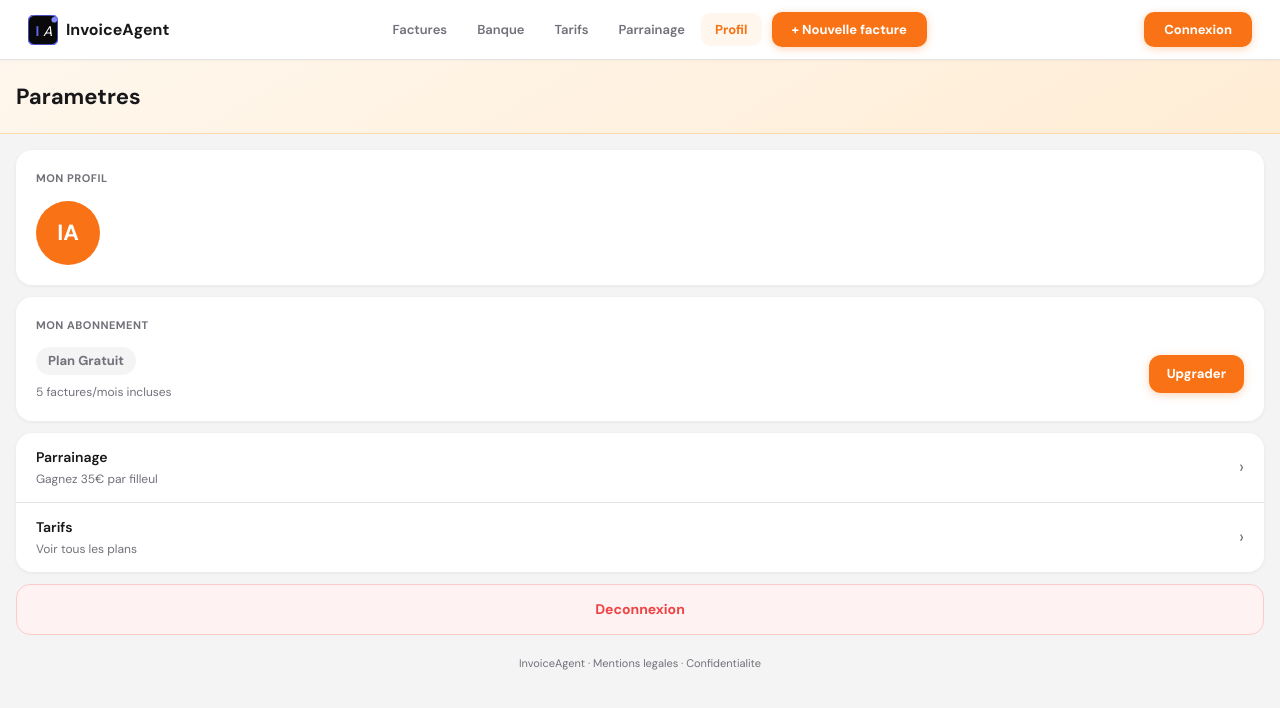
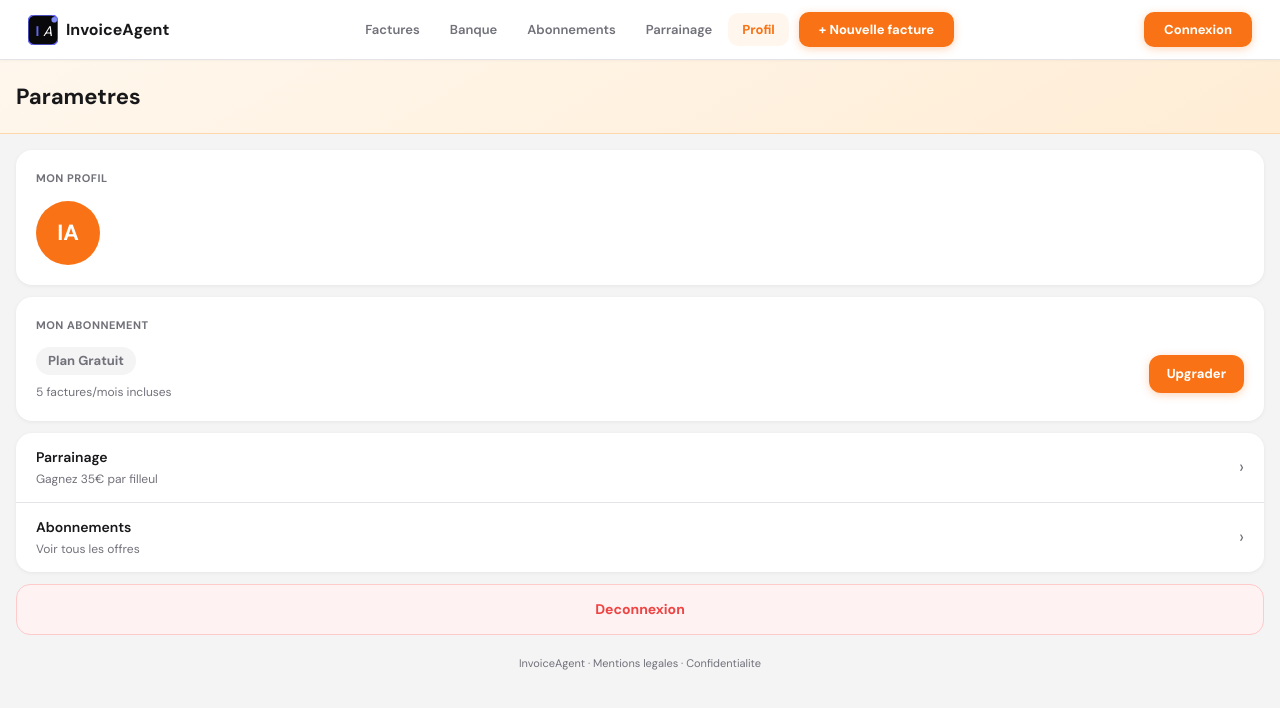
Before and after one commit to gentuar333-max/invoice-ai, a Next.js app: page /settings in a window 1280 px wide. Shown: the top 708 px of the page. Built offline with nearby package versions, Linux system fonts and the light colour scheme.

Commit message:
fix: remove deconnexion from topbar, Tarifs to Abonnements

```diff
--- a/app/settings/page.tsx
+++ b/app/settings/page.tsx
@@ -1,4 +1,3 @@
-
 "use client";
 import { useState, useEffect } from "react";
 import { useRouter } from "next/navigation";
@@ -131,7 +130,7 @@ export default function SettingsPage() {
         <div style={{ background: C.white, borderRadius: 16, boxShadow: "0 1px 4px rgba(0,0,0,0.06)", marginBottom: 12, overflow: "hidden" }}>
           {[
             { label: "Parrainage", sub: "Gagnez 35€ par filleul", href: "/dashboard/referral" },
-            { label: "Tarifs",     sub: "Voir tous les plans",     href: "/pricing" },
+            { label: "Abonnements", sub: "Voir tous les offres",   href: "/pricing" },
           ].map((item, i) => (
             <Link key={item.href} href={item.href}
               style={{ display: "flex", alignItems: "center", justifyContent: "space-between", padding: "14px 20px", borderBottom: i === 0 ? `1px solid ${C.border}` : "none", textDecoration: "none" }}>
--- a/components/NavbarClient.tsx
+++ b/components/NavbarClient.tsx
@@ -20,7 +20,7 @@ const bottomTabs = [
 const desktopLinks = [
   { href: "/dashboard",          label: "Factures" },
   { href: "/reconciliation",     label: "Banque" },
-  { href: "/pricing",            label: "Tarifs" },
+  { href: "/pricing",            label: "Abonnements" },
   { href: "/dashboard/referral", label: "Parrainage" },
   { href: "/settings",           label: "Profil" },
 ];
@@ -115,13 +115,12 @@ export default function NavbarClient() {
           .btm-icon { width: 22px; height: 22px; }
           .btm-fab { display: flex; flex-direction: column; align-items: center; justify-content: center; text-decoration: none; }
           .btm-fab .fab-icon { font-size: 26px; color: ${C.muted}; line-height: 1; font-weight: 300; }
-          .logout-btn { font-size: 12px; font-weight: 700; color: #ef4444; background: #fef2f2; border: 1px solid #fecaca; padding: 6px 12px; border-radius: 8px; cursor: pointer; font-family: inherit; }
+
         `}</style>
 
         {/* Top bar */}
         <div className="top-bar">
           <Logo />
-          {isLoggedIn && <button className="logout-btn" onClick={handleLogout}>Deconnexion</button>}
         </div>
 
         {/* Bottom tabs */}
```
